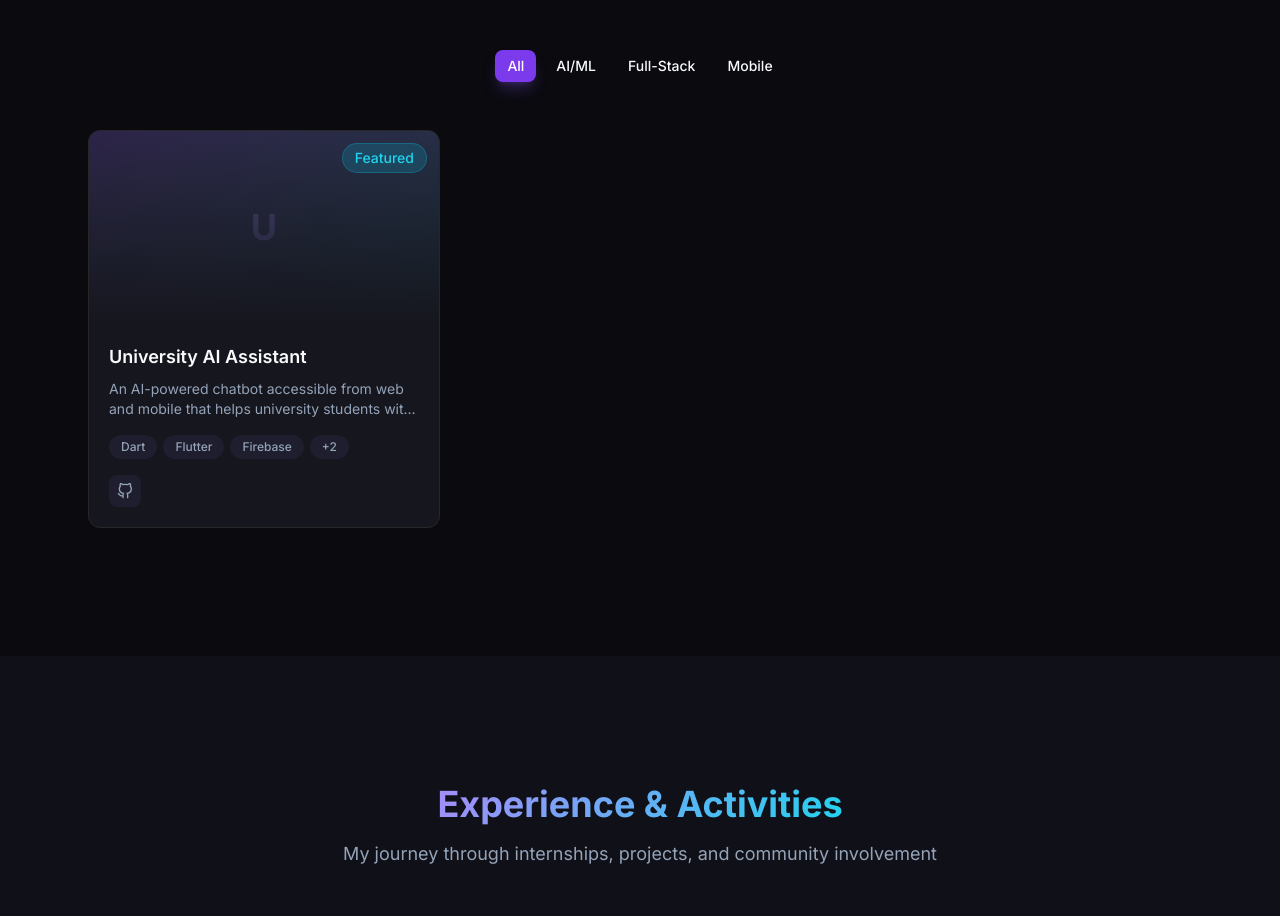
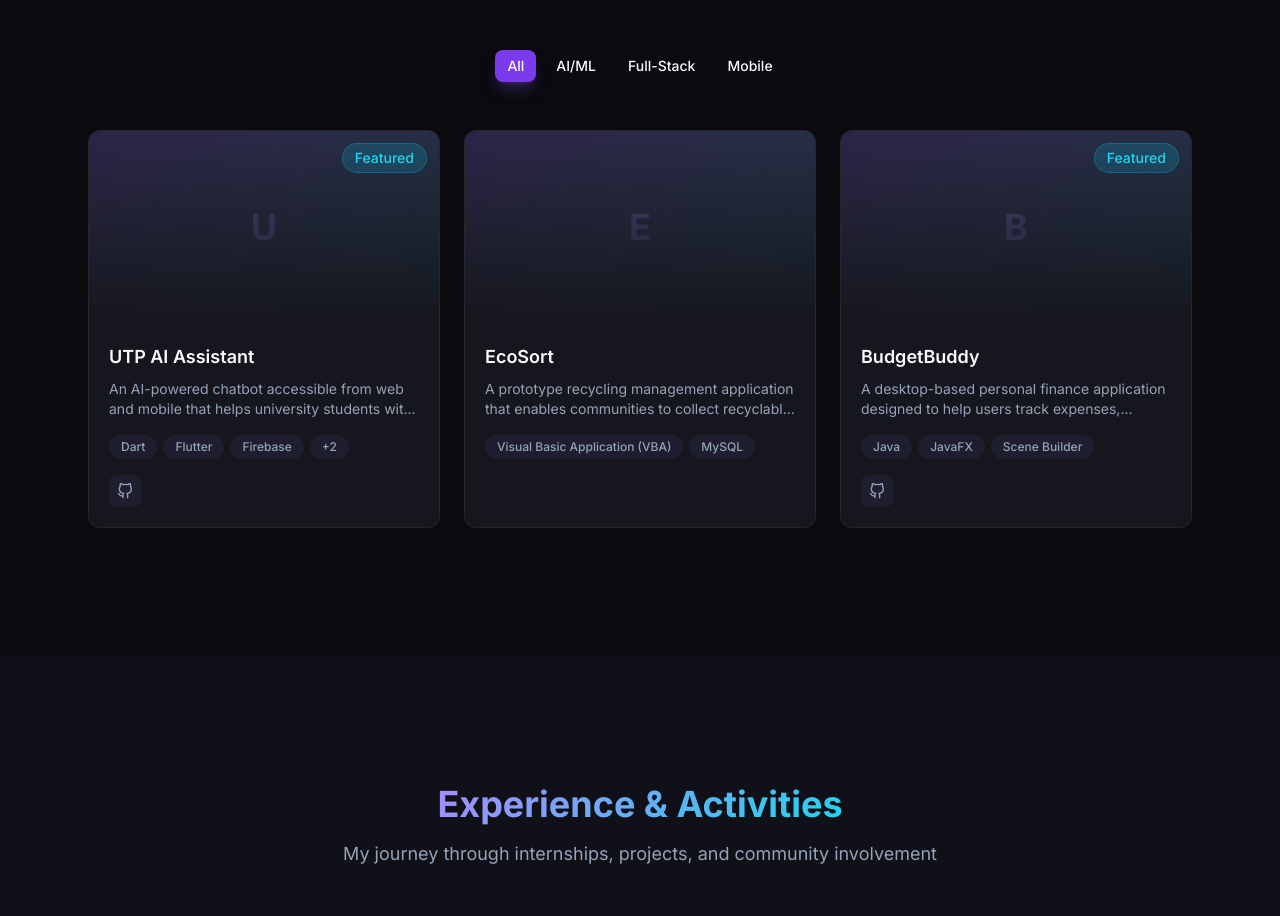
Before and after one commit to damris29/Portfolio, a Next.js app: page / in a window 1280 px wide. Shown: the part 2564-3480 px from the top of the page. Built offline with nearby package versions, Linux system fonts and the light colour scheme.

Commit message:
Update on projects

```diff
--- a/src/data/projects.ts
+++ b/src/data/projects.ts
@@ -17,7 +17,7 @@ export interface Project {
 export const projectsData: Project[] = [
   {
     id: 'utp-ai-assistant',
-    title: 'University AI Assistant',
+    title: 'UTP AI Assistant',
     description: 'An AI-powered chatbot accessible from web and mobile that helps university students with Q&A, campus navigation, CGPA calculation, and personalized AI advice.',
     problem: 'University students often struggle to find quick answers to common questions, navigate the campus, track their academic progress, and get timely guidance—especially outside of office hours when admin staff are unavailable.',
     solution: 'Built a cross-platform AI chatbot using Flutter and Dart that provides 24/7 assistance. The app features natural language Q&A for university-related queries, interactive campus directions with map integration, a CGPA calculator for academic planning, and AI-powered personalized advice for students.',
@@ -27,6 +27,34 @@ export const projectsData: Project[] = [
     githubUrl: 'https://github.com',
     featured: true,
   },
+  {
+  id: 'eco-sort',
+  title: 'EcoSort',
+  description: 'A prototype recycling management application that enables communities to collect recyclable items and earn monetary rewards based on item type and weight, promoting sustainable waste management.',
+  problem: 'Many recyclable materials end up as waste due to the lack of an organized, accessible system for communities to collect, track, and send recyclables to proper recycling centers while being incentivized to do so.',
+  solution: 'Developed a prototype application using Visual Basic Application (VBA) and MySQL to manage recyclable item collection. The system allows users to record recyclable items, calculates rewards based on item type and weight, and supports a middleman workflow to deliver collected items to recycling centers.',
+  learnings: 'Gained hands-on experience in full stack development, database design and management with MySQL, implementing business logic and application functions in VBA, and collaborating on UI design to ensure a smooth and user-friendly experience.',
+  techStack: ['Visual Basic Application (VBA)', 'MySQL'],
+  categories: ['Sustainability', 'Full Stack', 'Database'],
+  githubUrl: undefined,
+  featured: false,
+  },
+  {
+  id: 'budget-buddy',
+  title: 'BudgetBuddy',
+  description:
+    'A desktop-based personal finance application designed to help users track expenses, manage budgets, and develop better financial habits through a simple and intuitive interface.',
+  problem:
+    'Many students and individuals struggle to manage their finances due to the lack of simple, easy-to-use budgeting tools, leading to poor spending awareness and ineffective budget planning.',
+  solution:
+    'Developed a JavaFX desktop application that allows users to record expenses, categorize spending, and monitor budget limits. The system provides spending summaries and basic financial insights to help users better understand and control their expenses.',
+  learnings:
+    'Gained experience in building desktop applications using Java and JavaFX, applying object-oriented programming principles, designing user-friendly interfaces, and managing application logic and user interactions.',
+  techStack: ['Java', 'JavaFX', 'Scene Builder'],
+  categories: ['Finance', 'Desktop Application', 'Software Engineering'],
+  githubUrl: 'https://github.com/damris29/BudgetBuddy',
+  featured: true,
+  },
 ];
 
 export const projectCategories = ['All', 'AI/ML', 'Full-Stack', 'Mobile'];
```
